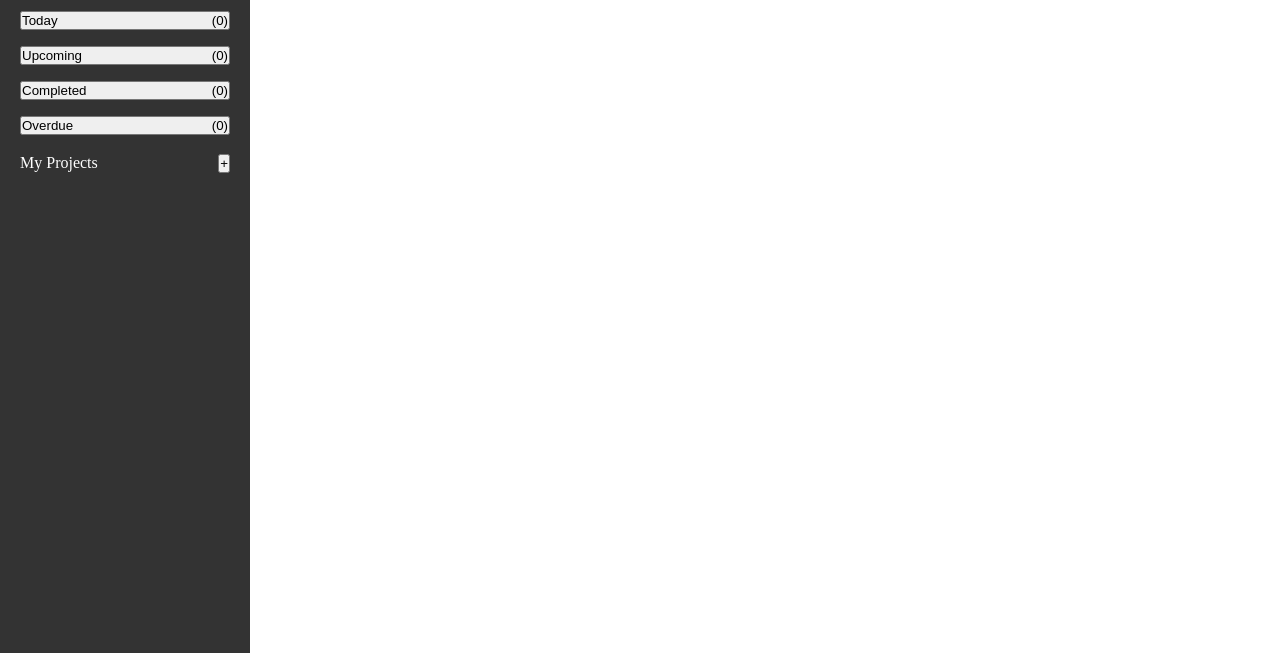
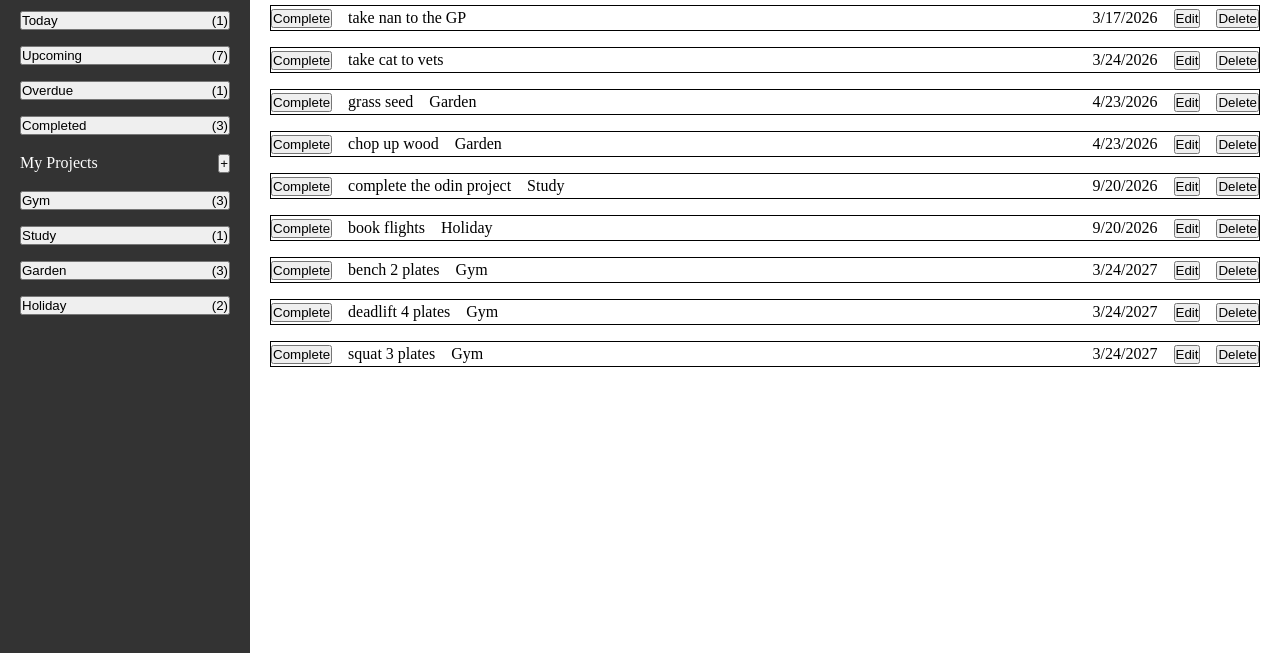
Before and after one commit to mjcw88/odin-todo-list, a website built with webpack: page src/template.html in a window 1280 px wide. Shown: the part 147-800 px from the top of the page. Built offline with nearby package versions, Linux system fonts and the light colour scheme.

Commit message:
added mark as complete/incomplete buttons

```diff
--- a/src/dataController.js
+++ b/src/dataController.js
@@ -1,10 +1,10 @@
 // Module imports
-import { loadFromStorage } from "./storageController.js";
+import { loadAllFromStorage } from "./storageController.js";
 
 function fetchData() {
     const tasks = [];
     const projects = [];
-    const objects = loadFromStorage();
+    const objects = loadAllFromStorage();
 
     objects.forEach(obj => {
         if (obj.type === "task") {
@@ -46,12 +46,12 @@ export function loadSideBarData() {
     const today = new Date();
     today.setHours(0, 0, 0, 0);
 
-    homeCount = tasks.length;
-
     tasks.forEach(task => {
-        if (task.complete === true) {
+        if (task.complete) {
             completedCount++;
             return;
+        } else if (!task.complete) {
+            homeCount++;
         }
 
         if (task.dueDate.toDateString() === today.toDateString()) {
@@ -81,9 +81,11 @@ export function loadSideBarData() {
 export function loadHomeTabData() {
     const { tasks, projects } = fetchData();
 
-    sortTasksByDueDate(tasks);
+    const dueTasks = tasks.filter((task) => task.complete === false);
 
-    return assignProjectsToTasks(tasks, projects);
+    sortTasksByDueDate(dueTasks);
+
+    return assignProjectsToTasks(dueTasks, projects);
 }
 
 export function loadTodayTabData() {
--- a/src/displayController.js
+++ b/src/displayController.js
@@ -1,6 +1,6 @@
 // Module imports
 import { loadSideBarData, loadHomeTabData, loadTodayTabData, loadUpcomingTabData, loadCompletedTabData, loadOverdueTabData, loadProjectData } from "./dataController.js";
-import { addClickEvent } from "./eventsController.js";
+import { addCompleteClickEvent, addProjectClickEvent } from "./eventsController.js";
 
 // Consts
 const dropDownMenuLabel = document.getElementById("dropdown-menu-label");
@@ -9,12 +9,14 @@ const projectSidebarList = document.getElementById("project-sidebar-list");
 const projectSelection = document.getElementById("project");
 const content = document.getElementById("content");
 
-function renderTaskList(tasks, headerText) {
+function renderTaskList(tasks, headerText, projectTab = null) {
     // Render tasks
     content.innerHTML = "";
 
     const header = document.createElement("div");
     header.className = "todo-list-header";
+    header.id = "main-tab-header";
+    if (projectTab) header.setAttribute("data-project-tab", "");
 
     const headerEl = document.createElement("h2");
     headerEl.textContent = `${headerText}`;
@@ -25,9 +27,18 @@ function renderTaskList(tasks, headerText) {
     tasks.forEach(task => {
         const li = document.createElement("li");
         li.className = "todo-container";
+        li.dataset.taskId = `${task.id}`;
 
         const todoContainerLeft = document.createElement("div");
         todoContainerLeft.className = "todo-container-left";
+
+        const completeDiv = document.createElement("div");
+        const completeBtn = document.createElement("button");
+        completeBtn.className = "complete-btn";
+        completeBtn.dataset.taskIdBtn = `${task.id}`;
+        task.complete ? completeBtn.textContent = "Uncomplete" : completeBtn.textContent = "Complete";
+
+        addCompleteClickEvent(completeBtn);
 
         const titleDiv = document.createElement("div");
         titleDiv.textContent = task.name;
@@ -49,9 +60,10 @@ function renderTaskList(tasks, headerText) {
         const deleteBtn = document.createElement("button");
         deleteBtn.textContent = "Delete";
 
+        completeDiv.appendChild(completeBtn);
         editDiv.appendChild(editBtn);
         deleteDiv.appendChild(deleteBtn);
-        todoContainerLeft.append(titleDiv, projectDiv);
+        todoContainerLeft.append(completeDiv, titleDiv, projectDiv);
         todoContainerRight.append(date, editDiv, deleteDiv);
         li.append(todoContainerLeft, todoContainerRight);
         ul.appendChild(li);
@@ -104,7 +116,7 @@ export function renderSideBar() {
         li.appendChild(btn);
         btn.append(projectName, taskCount);
 
-        addClickEvent(btn);
+        addProjectClickEvent(btn);
 
         // Adds projects to add task form
         const option = document.createElement("option");
@@ -141,7 +153,19 @@ export function renderOverdueTab() {
 
 export function renderProjectTab(projectId) {
     const { projectTasks, projectName } = loadProjectData(projectId);
-    renderTaskList(projectTasks, projectName);
+    renderTaskList(projectTasks, projectName, true);
+}
+
+export function deleteTaskFromPage(taskId) {
+    const header = document.getElementById("main-tab-header");
+
+    if (header.hasAttribute("data-project-tab")) {
+        const btn = document.querySelector(`[data-task-id-btn=${taskId}]`);
+        btn.textContent === "Complete" ? btn.textContent = "Uncomplete" : btn.textContent = "Complete";
+    } else {
+        const taskEl = document.querySelector(`[data-task-id=${taskId}]`);
+        taskEl.remove();
+    }
 }
 
 export const windowResize = {
--- a/src/eventsController.js
+++ b/src/eventsController.js
@@ -1,4 +1,5 @@
-import { renderHomeTab, renderTodayTab, renderUpcomingTab, renderCompletedTab, renderOverdueTab, renderProjectTab } from "./displayController.js";
+import { renderHomeTab, renderTodayTab, renderUpcomingTab, renderCompletedTab, renderOverdueTab, renderProjectTab, renderSideBar, deleteTaskFromPage } from "./displayController.js";
+import { toggleCompleteStatus } from "./taskController.js";
 
 export const eventListeners = {
     init() {
@@ -16,12 +17,21 @@ export const eventListeners = {
         overdueBtn.addEventListener("click", renderOverdueTab);
 
         projectBtns.forEach(btn => {
-            addClickEvent(btn);
+            addProjectClickEvent(btn);
         });
     }
 }
 
-export function addClickEvent(btn) {
-    btn.addEventListener("click", () =>
-        renderProjectTab(btn.dataset.projectId))
+export function addProjectClickEvent(btn) {
+    btn.addEventListener("click", () => {
+        renderProjectTab(btn.dataset.projectId)
+    });
 }
+
+export function addCompleteClickEvent(btn) {
+    btn.addEventListener("click", () => {
+        toggleCompleteStatus(btn.dataset.taskIdBtn);
+        renderSideBar();
+        deleteTaskFromPage(btn.dataset.taskIdBtn);
+    });
+}
--- a/src/index.js
+++ b/src/index.js
@@ -7,11 +7,12 @@ import { renderSideBar, renderHomeTab, windowResize } from "./displayController.
 import { eventListeners } from "./eventsController.js";
 
 // Initilisation
+defaultTasks.init();
+defaultProjects.init();
+
 renderSideBar();
 renderHomeTab();
 
-defaultTasks.init();
-defaultProjects.init();
 addFormController.init();
 eventListeners.init();
 windowResize.init();
--- a/src/storageController.js
+++ b/src/storageController.js
@@ -25,7 +25,7 @@ export function saveToStorage(obj) {
     }
 }
 
-export function loadFromStorage() {
+export function loadAllFromStorage() {
     const objects = [];
 
     if (storageAvailable("localStorage")) {
@@ -37,3 +37,12 @@ export function loadFromStorage() {
     }
     return objects;
 }
+
+export function loadTask(taskId) {
+    if (storageAvailable("localStorage")) {
+        return JSON.parse(localStorage.getItem(`${taskId}`));
+    } else {
+        console.error("localStorage unavailable");
+        return null;
+    }
+}
--- a/src/taskController.js
+++ b/src/taskController.js
@@ -1,5 +1,6 @@
 // Module imports
-import { saveToStorage } from "./storageController.js";
+import { loadCompletedTabData } from "./dataController.js";
+import { saveToStorage, loadTask } from "./storageController.js";
 
 const now = new Date();
 
@@ -218,3 +219,9 @@ export function createTask(data) {
     const task = createTaskObj(name, desc, dueDate, priority, project);
     saveToStorage(task);
 }
+
+export function toggleCompleteStatus(taskId) {
+    const task = loadTask(taskId);
+    task.complete = !task.complete;
+    saveToStorage(task);
+}
--- a/src/template.html
+++ b/src/template.html
@@ -83,15 +83,15 @@
                     </button>
                 </li>
                 <li>
+                    <button id="overdue-btn">
+                        <div>Overdue</div>
+                        <div id="overdue-count"></div>
+                    </button>
+                </li>
+                <li>
                     <button id="completed-btn">
                         <div>Completed</div>
                         <div id="completed-count"></div>
-                    </button>
-                </li>
-                <li>
-                    <button id="overdue-btn">
-                        <div>Overdue</div>
-                        <div id="overdue-count"></div>
                     </button>
                 </li>
             </ul>
```
